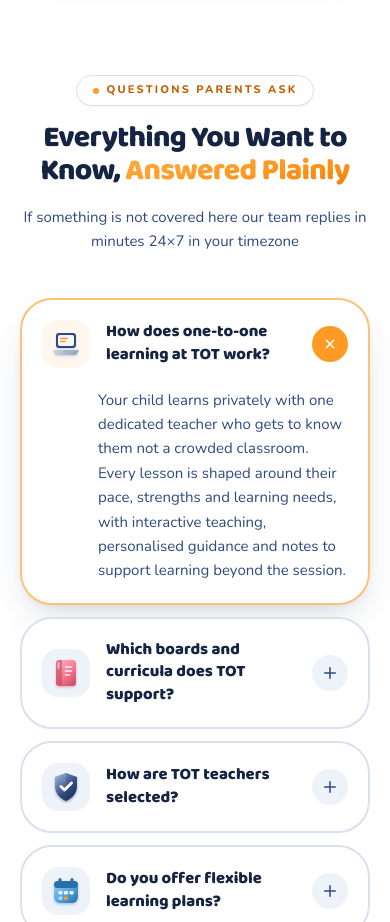
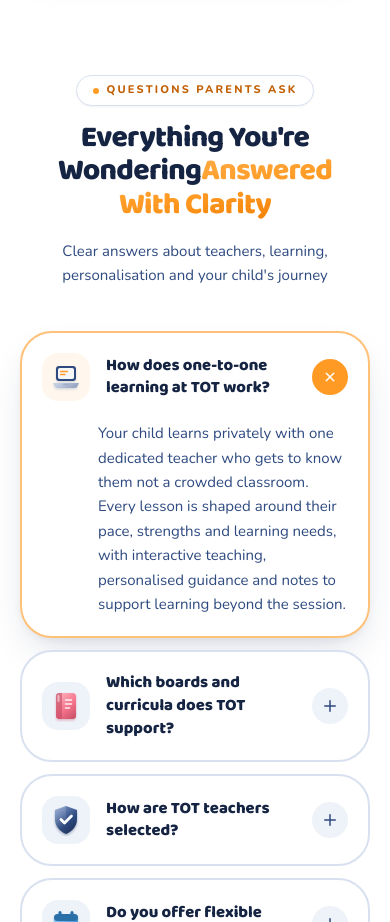
Before and after one commit to Lakshayg001/OnlyTeacher, a React (Vite) app: page / in a window 390 px wide. Shown: the part 10140-11062 px from the top of the page. Built offline with nearby package versions, Linux system fonts and the light colour scheme.

Commit message:
Update FAQ section title and subtitle, fix lints

```diff
--- a/src/components/home/Faq.tsx
+++ b/src/components/home/Faq.tsx
@@ -1,11 +1,11 @@
 import { useState } from 'react';
 import { AnimatePresence, motion } from 'framer-motion';
-import { MessageCircleQuestion, Plus } from 'lucide-react';
+import { Plus } from 'lucide-react';
 import { FAQS } from '@/data/site';
 import { IMG } from '@/data/images';
 import ClayIcon from '@/components/clay/ClayIcon';
 import SmartImage from '@/components/ui/SmartImage';
-import { Button, Reveal, SectionHeading } from '@/components/ui/Primitives';
+import { Reveal, SectionHeading } from '@/components/ui/Primitives';
 import { cn } from '@/lib/utils';
 
 export function Faq() {
@@ -19,11 +19,11 @@ export function Faq() {
                         eyebrow="Questions parents ask"
                         title={
                             <>
-                                Everything You Want to Know,{' '}
-                                <span className="text-gradient-amber">Answered Plainly</span>
+                                Everything You're Wondering<br className="hidden sm:block" />
+                                <span className="text-gradient-amber">Answered With Clarity</span>
                             </>
                         }
-                        sub="If something is not covered here our team replies in minutes 24×7 in your timezone"
+                        sub="Clear answers about teachers, learning, personalisation and your child's journey"
                     />
                 </Reveal>
 
```
